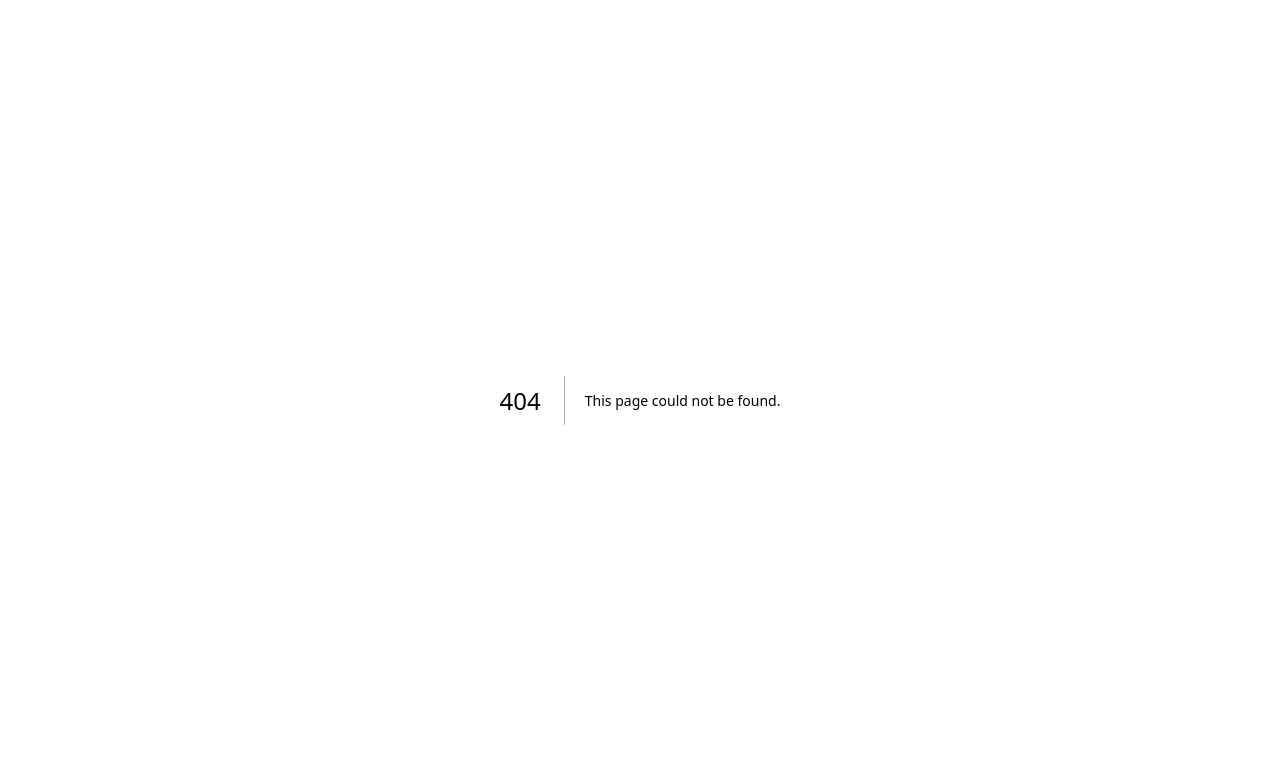
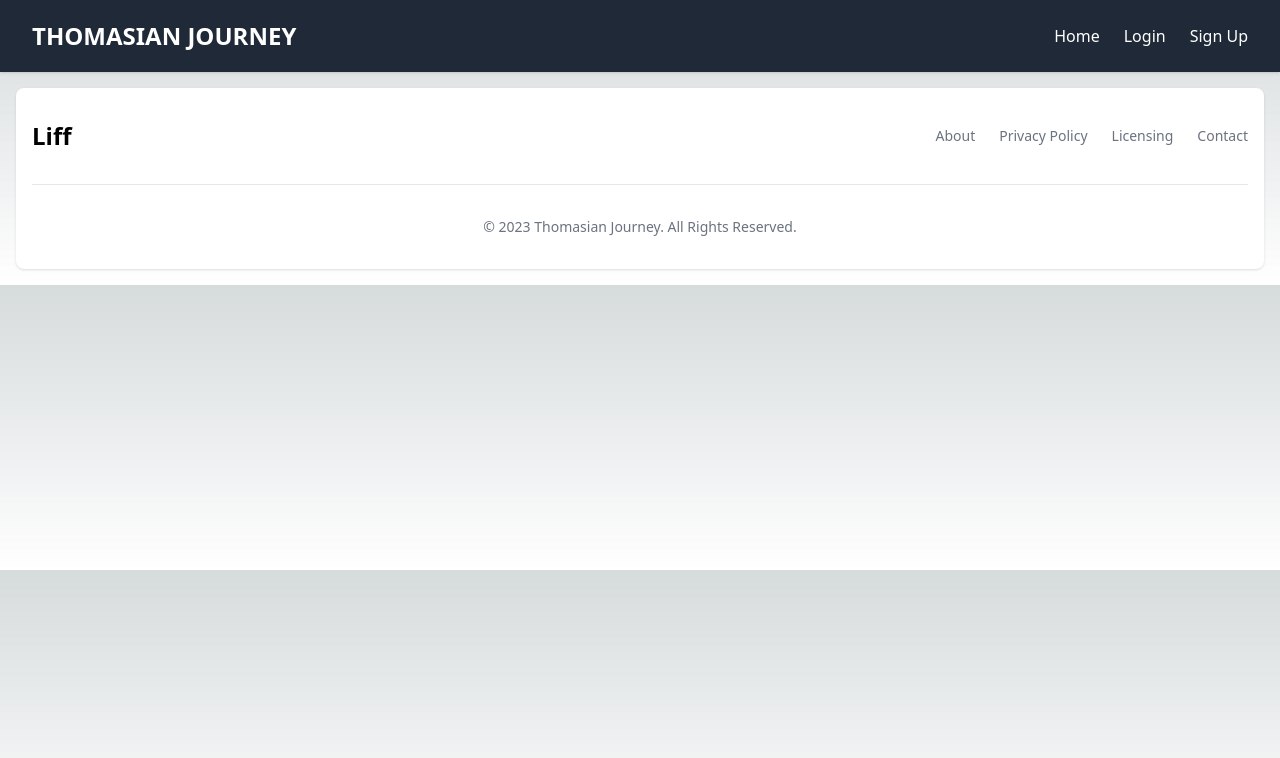
Before and after one commit to eandcastro/thomasianjourney-fe, a Next.js app: page /layout/rootLayout in a window 1280 px wide. Before the commit this address had no page. Shown: the top 758 px of the page. Built offline with nearby package versions, Linux system fonts and the light colour scheme; no server answers.

Commit message:
feat: add logout

```diff
--- a/src/pages/api/auth/[...nextauth].ts
+++ b/src/pages/api/auth/[...nextauth].ts
@@ -41,7 +41,6 @@ const authOptions: AuthOptions = {
 
         // If no error and we have user data, return it
         if (response.ok && user) {
-          console.log("GOES HERE");
           return user;
         }
         // Return null if user data could not be retrieved
@@ -58,14 +57,11 @@ const authOptions: AuthOptions = {
       return session;
     },
     jwt: async ({ token, user }) => {
-      console.log("user nextauth", user);
       if (user) {
         token.id = user.id;
         token.role = user.role;
         token.fcm_token = user.fcm_token;
         token.access_token = user.access_token;
-        // token.access_token = account?.access_token;
-        console.log("has user nextauth", user);
       }
 
       return token;
--- a/src/pages/api/proxy/[...proxy].tsx
+++ b/src/pages/api/proxy/[...proxy].tsx
@@ -24,8 +24,6 @@ export async function handler(req: NextApiRequest, res: NextApiResponse) {
     req
   );
 
-  console.log("proxy response", apiResponse.responsePayload);
-
   return res.status(apiResponse.statusCode).json(apiResponse.responsePayload);
 }
 
--- a/src/pages/home/index.tsx
+++ b/src/pages/home/index.tsx
@@ -1,19 +1,31 @@
-import { useSession } from "next-auth/react";
+import { signOut, useSession } from "next-auth/react";
+import Link from "next/link";
 
 export default function Home() {
   const { data, status } = useSession();
 
   console.log("STATUS HERE", status);
   console.log("DATA HERE", data);
+
+  const signout = () => {
+    signOut();
+  };
   return (
-    <div>
+    <main
+      className={`flex min-h-screen flex-col items-center justify-between p-24`}
+    >
       {status === "authenticated" && data !== null && (
         <>
           <h2>Welcome {data.user.role}</h2>
           <p>User ID: {data.user.id}</p>
           {JSON.stringify(data.user)}
+          <Link href="/api/auth/signout">
+            <button className="focus:outline-none bg-blue-500 disabled:bg-gray-200 transition duration-150 ease-in-out rounded text-white px-3 py-2 text-xs">
+              Logout
+            </button>
+          </Link>
         </>
       )}
-    </div>
+    </main>
   );
 }
--- /dev/null
+++ b/src/pages/layout/footer.tsx
@@ -0,0 +1,50 @@
+export default function Footer() {
+  return (
+    <>
+      <footer className="bg-white rounded-lg shadow dark:bg-gray-900 m-4">
+        <div className="w-full max-w-screen-xl mx-auto p-4 md:py-8">
+          <div className="sm:flex sm:items-center sm:justify-between">
+            <a
+              href="https://app.dev.liff.fr/"
+              className="flex items-center mb-4 sm:mb-0"
+            >
+              <span className="self-center text-2xl font-semibold whitespace-nowrap dark:text-white">
+                Liff
+              </span>
+            </a>
+            <ul className="flex flex-wrap items-center mb-6 text-sm font-medium text-gray-500 sm:mb-0 dark:text-gray-400">
+              <li>
+                <a href="#" className="mr-4 hover:underline md:mr-6 ">
+                  About
+                </a>
+              </li>
+              <li>
+                <a href="#" className="mr-4 hover:underline md:mr-6">
+                  Privacy Policy
+                </a>
+              </li>
+              <li>
+                <a href="#" className="mr-4 hover:underline md:mr-6 ">
+                  Licensing
+                </a>
+              </li>
+              <li>
+                <a href="#" className="hover:underline">
+                  Contact
+                </a>
+              </li>
+            </ul>
+          </div>
+          <hr className="my-6 border-gray-200 sm:mx-auto dark:border-gray-700 lg:my-8" />
+          <span className="block text-sm text-gray-500 sm:text-center dark:text-gray-400">
+            © 2023{" "}
+            <a href="" className="hover:underline">
+              Thomasian Journey
+            </a>
+            . All Rights Reserved.
+          </span>
+        </div>
+      </footer>
+    </>
+  );
+}
--- /dev/null
+++ b/src/pages/layout/navbar.tsx
@@ -0,0 +1,55 @@
+import { getSession, useSession } from "next-auth/react";
+import Head from "next/head";
+import Link from "next/link";
+
+export default function NavBar() {
+  const { data } = useSession();
+
+  return (
+    <div>
+      <Head>
+        <title>Thomasian Journey</title>
+        <meta name="description" content="Thomasian Journey" />
+        <link rel="icon" href="/favicon.ico" />
+      </Head>
+      <nav className="w-full bg-gray-800 shadow">
+        <div className="justify-between px-4 mx-auto lg:max-w-7xl md:items-center md:flex md:px-8">
+          <div>
+            <div className="flex items-center justify-between py-3 md:py-5 md:block">
+              <Link href="/">
+                <h2 className="text-2xl text-white font-bold">
+                  THOMASIAN JOURNEY
+                </h2>
+              </Link>
+            </div>
+          </div>
+          <div>
+            <div
+              className={`flex-1 justify-self-center pb-3 mt-8 md:block md:pb-0 md:mt-0 hidden`}
+            >
+              <ul className="items-center justify-center space-y-8 md:flex md:space-x-6 md:space-y-0">
+                <li className="text-white">
+                  <Link href="/">Home</Link>
+                </li>
+                {data ? (
+                  <li className="text-white">
+                    <Link href="/api/auth/signout">Logout</Link>
+                  </li>
+                ) : (
+                  <>
+                    <li className="text-white">
+                      <Link href="/api/auth/signin">Login</Link>
+                    </li>
+                    <li className="text-white">
+                      <Link href="/api/auth/signin">Sign Up</Link>
+                    </li>
+                  </>
+                )}
+              </ul>
+            </div>
+          </div>
+        </div>
+      </nav>
+    </div>
+  );
+}
--- /dev/null
+++ b/src/pages/layout/rootLayout.tsx
@@ -0,0 +1,14 @@
+import React from "react";
+import NavBar from "./navbar";
+import Footer from "./footer";
+
+const RootLayout = ({ children }: { children: React.ReactNode }) => {
+  return (
+    <>
+      <NavBar />
+      {children}
+      <Footer />
+    </>
+  );
+};
+export default RootLayout;
```
